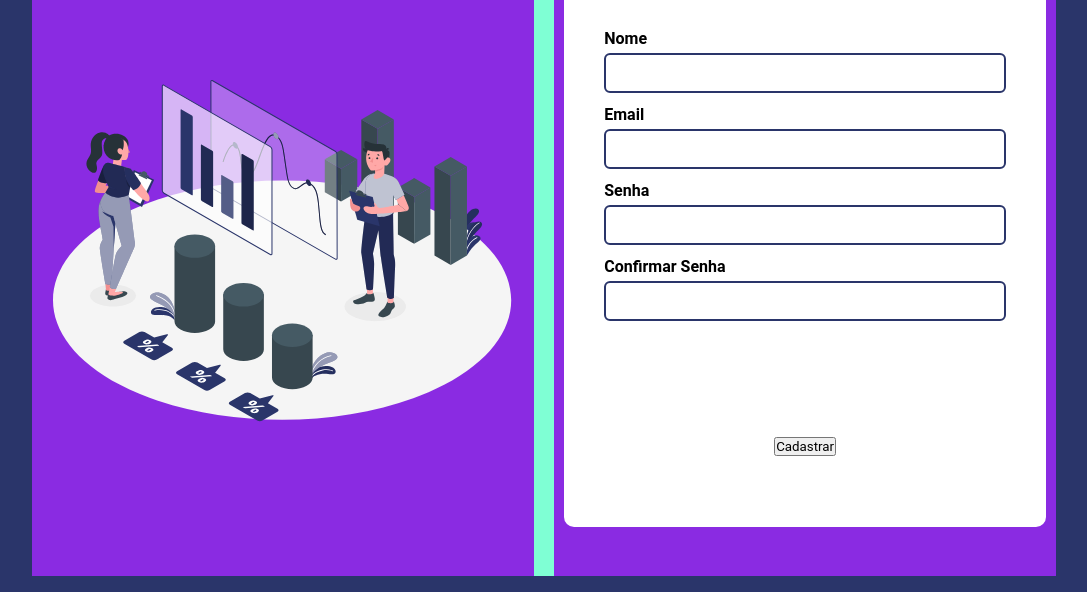
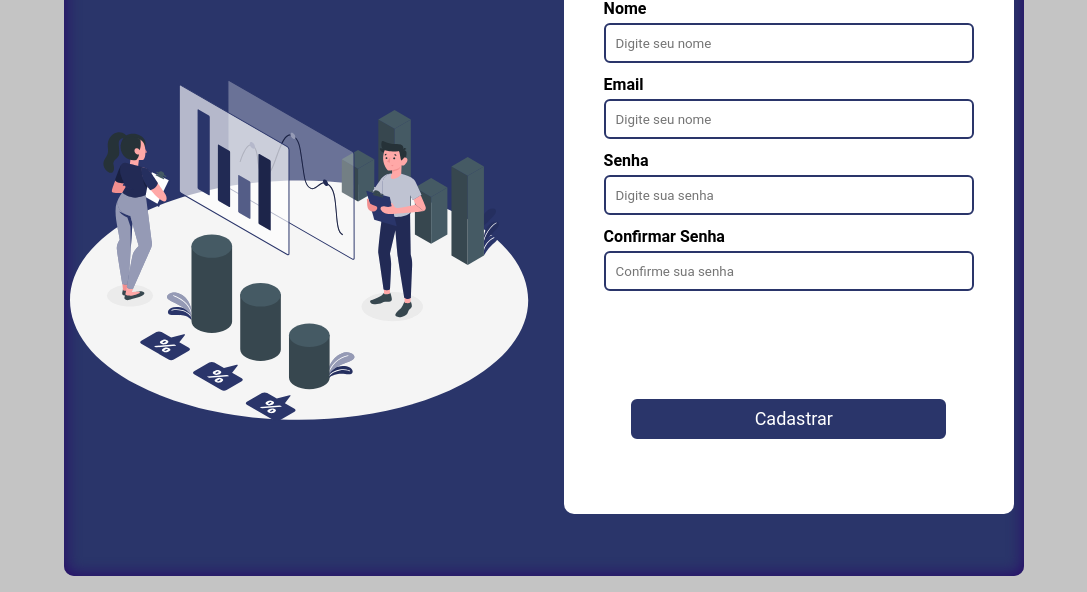
Before and after one commit to Thiago9x/Projeto-Financias-TCC, a plain HTML site: page cadastro/index.html in a window 1280 px wide. Shown: the part 208-800 px from the top of the page, without its empty margins (96-1183 px from the left). Drawn offline with Linux system fonts and the light colour scheme.

Commit message:
tela finalizada

```diff
--- a/cadastro/index.html
+++ b/cadastro/index.html
@@ -23,28 +23,28 @@
         </div>
         <div class="container">
             <form id="principal">
+                <div id="tituloPrincipal">
                     <h1>Nova Conta</h1>
+                </div>
                 <div id="principalInputs">
                     <label for="">
                         Nome
                     </label>
-                    <input type="text">
+                    <input type="text" placeholder="Digite seu nome">
                     <label for="">
                         Email
                     </label>
-                    <input type="text">
+                    <input type="text" placeholder="Digite seu nome">
                     <label for="">
                         Senha
                     </label>
-                    <input type="text">
+                    <input type="password" placeholder="Digite sua senha">
                     <label for="">
                         Confirmar Senha
                     </label>
-                    <input type="text">
+                    <input type="password" placeholder="Confirme sua senha">
                 </div>
-                <div id="principalButton">
-                    <button>Cadastrar</button>
-                </div>
+                    <input id="button" type="button" value="Cadastrar">
             </form>
         </div>
     </div>
--- a/cadastro/style/style.css
+++ b/cadastro/style/style.css
@@ -19,22 +19,25 @@ body{
     display: flex;
     align-items: center;
     justify-content: center;
-    background-color: #2A356A;
+    background-color: #c4c4c4;
 }
 #main{
     height: 768px;
-    width: 1024px;
+    width: 75%;
     display: flex;
     justify-content: space-between;
     align-items: center;
-    background-color: aquamarine;
+    border-radius: 10px;
+    box-shadow: inset 0 0 1em #2A056A;
+    background-color: #2A356A;
+
 }
 .container{
     height: 100%;
     width: 49%;
     padding: 10px;
     /* border: solid 1px black; */
-    background-color: blueviolet;
+    /* background-color: blueviolet; */
     display: flex;
     align-items: center;
     flex-direction: column;
@@ -52,7 +55,7 @@ body{
 #principal{
     height: 90%;
     width: 100%;
-    margin-top: 7.5%;
+    margin-top: 5%;
     background-color: white;
     border-radius: 10px;
     display: flex;
@@ -79,4 +82,13 @@ input{
     height: 40px;
     border-radius: 6px;
     margin-bottom: 12px;
+    padding-left: 10px;
 }
+
+#button{
+    width: 70%;
+    height: 40px;
+    background-color: #2A356A;
+    color: white;
+    font-size: 18px;
+}
```
